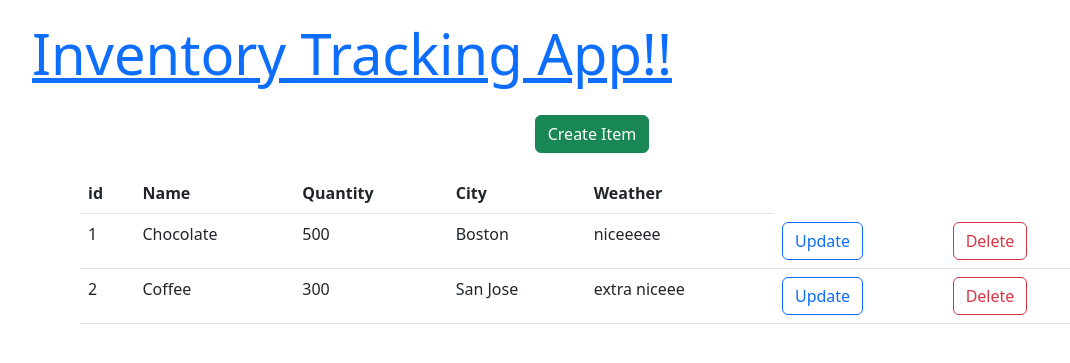
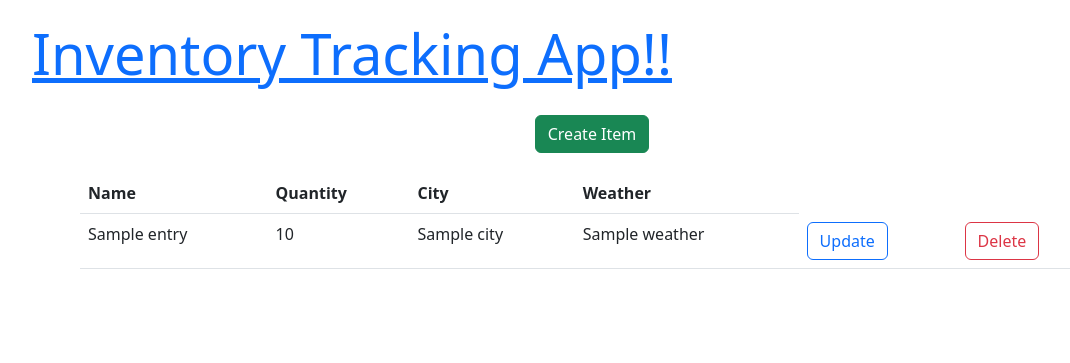
Before and after one commit to kaisucode/flask-jinja-test, a Flask app: page / in a window 1280 px wide. Shown: the top 363 px of the page, without its empty margins (48-1118 px from the left). Run offline with Flask 2, Linux system fonts and the light colour scheme; a database or web service that is not in the repository returns one stand-in record (Sample ...); some libraries are stand-ins or nearby versions.

Commit message:
Read and create work

```diff
--- a/app.py
+++ b/app.py
@@ -30,7 +30,7 @@ cities = {
 test_data = [
         {
             "id": "1",
-            "name": "Chocolate",
+            "item_name": "Chocolate",
             "quantity": "500",
             "city": "Boston",
             "weather": "niceeeee"
@@ -38,7 +38,7 @@ test_data = [
 
         {
             "id": "2",
-            "name": "Coffee",
+            "item_name": "Coffee",
             "quantity": "300",
             "city": "San Jose",
             "weather": "extra niceee"
@@ -48,7 +48,12 @@ test_data = [
 @app.route('/index')
 @app.route('/')
 def index():
-#      result = db.entries.find()
+    #  result = db.entries.find()
+    #  print(jsonify(result))
+    print(list(db.entries.find()))
+    entry_data = list(db.entries.find())
+    return render_template('index.html', entries=entry_data)
+
 #      return flask.jsonify(result)
     return render_template('index.html', entries=test_data)
 
--- a/templates/index.html
+++ b/templates/index.html
@@ -17,7 +17,6 @@
 		<table class="table">
 			<thead>
 				<tr>
-					<th scope="col">id</th>
 					<th scope="col">Name</th>
 					<th scope="col">Quantity</th>
 					<th scope="col">City</th>
@@ -29,8 +28,7 @@
 				{% for entry in entries %}
 
 				<tr>
-					<td>{{entry.id}}</th>
-					<td>{{entry.name}}</td>
+					<td>{{entry.item_name}}</td>
 					<td>{{entry.quantity}}</td>
 					<td>{{entry.city}}</td>
 					<td>{{entry.weather}}</td>
```
